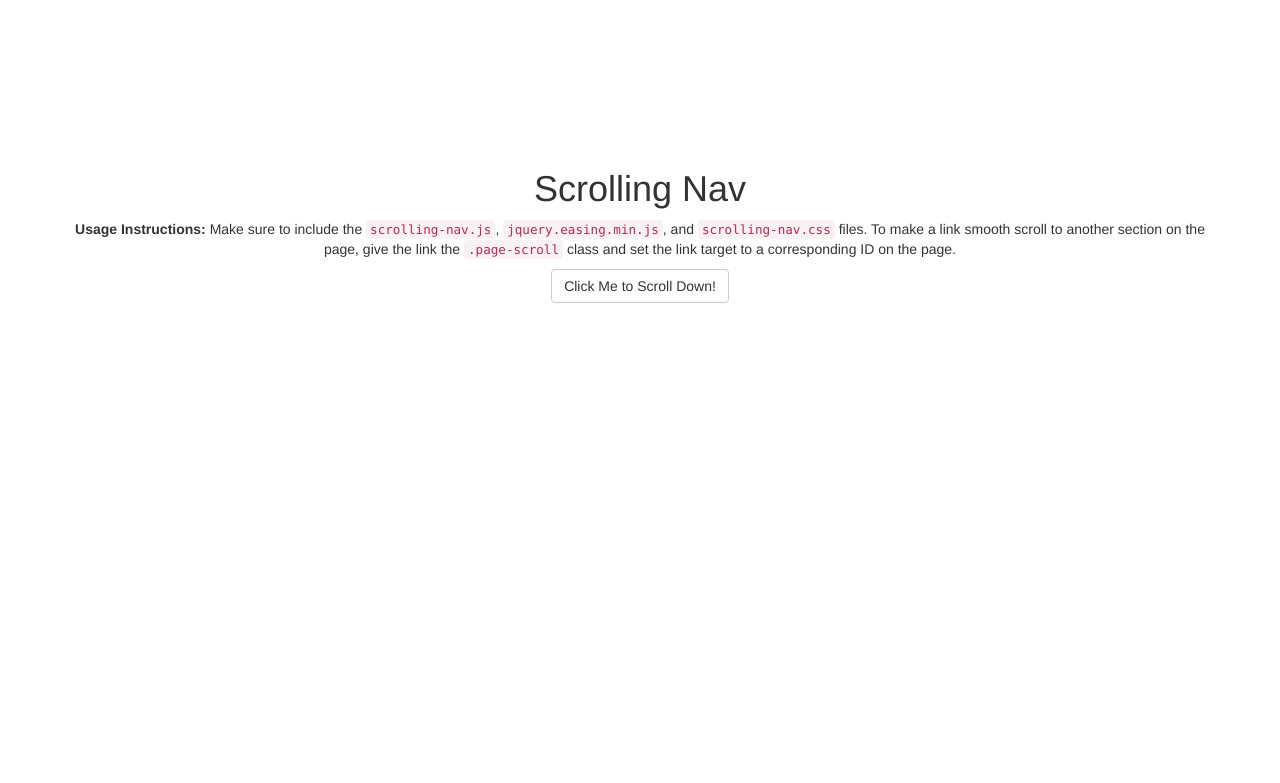
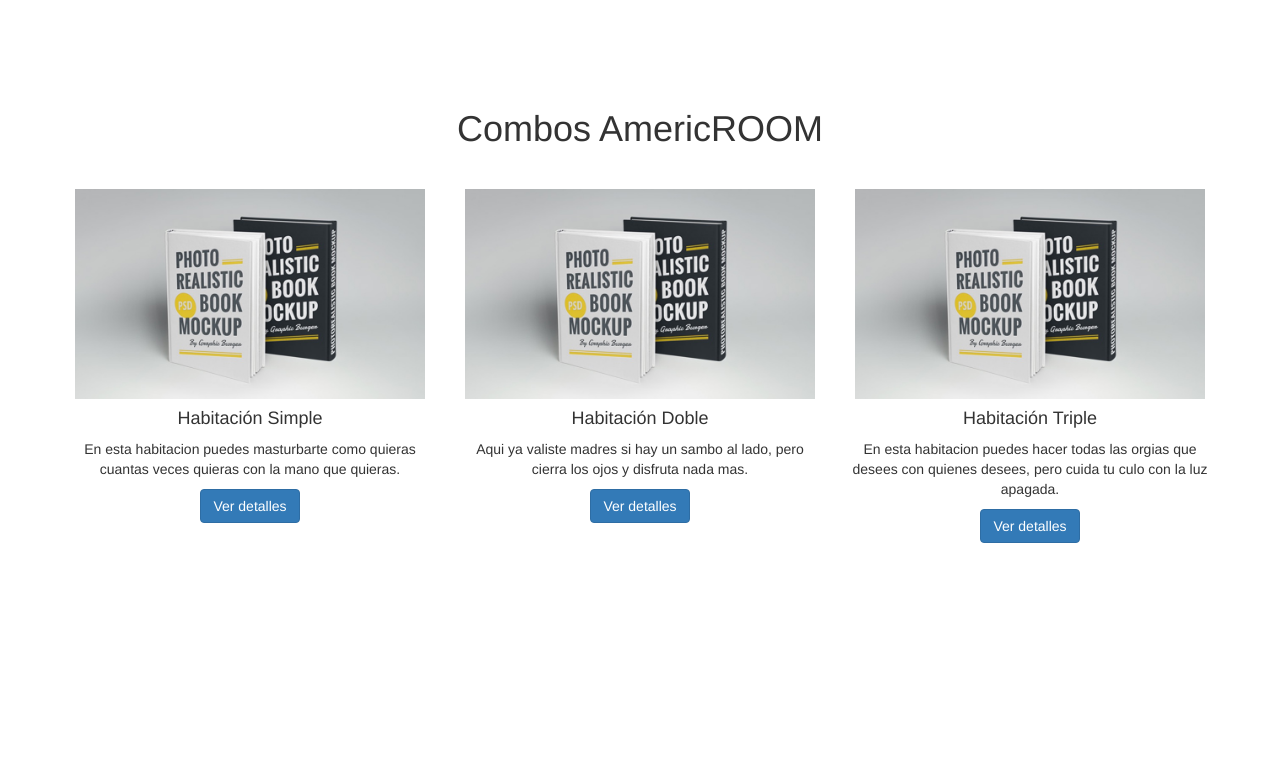
Before and after one commit to jsabbath/pro-01-HAmerica, a PHP site: page / in a window 1280 px wide. Shown: the part 351-1134 px from the top of the page. Run offline with PHP 8.4, Linux system fonts and the light colour scheme.

Commit message:
Menus independientes
agregacion de menus independientes

```diff
--- a/footer.php
+++ b/footer.php
@@ -0,0 +1,48 @@
+
+
+    <footer class="footer">
+      <div class="container">
+        <p class="text-muted">Place sticky footer content here.</p>
+      </div>
+    </footer>
+
+
+    <!-- jQuery -->
+    <script src="js/jquery.js"></script>
+
+    <!-- Bootstrap Core JavaScript -->
+    <script src="js/bootstrap.min.js"></script>
+
+    <!-- Scrolling Nav JavaScript -->
+    <script src="js/jquery.easing.min.js"></script>
+    <!--script src="js/scrolling-nav.js"></script-->
+
+    <!--Carrouseñ-->
+    <script>
+        // Activate Carousel
+        $("#myCarousel").carousel();
+
+        // Enable Carousel Indicators
+        $(".item").click(function(){
+            $("#myCarousel").carousel(1);
+        });
+
+        // Enable Carousel Controls
+        $(".left").click(function(){
+            $("#myCarousel").carousel("prev");
+        });
+    </script>
+
+</body>
+
+</html>
+
+
+<style>
+    *{
+        transition: .5s;
+    }
+    .carousel .item.left img{
+        width: 100% !important;
+    }
+</style>
--- /dev/null
+++ b/habitaciones.php
@@ -0,0 +1,5 @@
+<?php include_once('header.php'); ?>
+<?php
+	//habitaciones.php
+?>
+<?php include('footer.php'); ?>
--- a/header.php
+++ b/header.php
@@ -10,13 +10,15 @@
     <meta name="author" content="">
     <link rel="icon" type="image/png" href="img/logoha.png" />
 
-    <title>Hospedaje America | Huancayo</title>
+    <title>Hospedaje América</title>
 
     <!-- Bootstrap Core CSS -->
     <link href="css/bootstrap.min.css" rel="stylesheet">
+    <!-- Custom CSS -->
+    <link href="css/scrolling-nav.css" rel="stylesheet" >
 
-    <!-- Custom CSS -->
-    <link href="css/scrolling-nav.css" rel="stylesheet">
+    <link rel="stylesheet" href="https://maxcdn.bootstrapcdn.com/bootstrap/4.0.0-alpha.4/css/bootstrap.min.css" integrity="sha384-2hfp1SzUoho7/TsGGGDaFdsuuDL0LX2hnUp6VkX3CUQ2K4K+xjboZdsXyp4oUHZj" crossorigin="anonymous">
+    <script src="https://maxcdn.bootstrapcdn.com/bootstrap/4.0.0-alpha.4/js/bootstrap.min.js" integrity="sha384-VjEeINv9OSwtWFLAtmc4JCtEJXXBub00gtSnszmspDLCtC0I4z4nqz7rEFbIZLLU" crossorigin="anonymous"></script>
 
     <!-- HTML5 Shim and Respond.js IE8 support of HTML5 elements and media queries -->
     <!-- WARNING: Respond.js doesn't work if you view the page via file:// -->
@@ -32,7 +34,7 @@
 <body id="page-top" data-spy="scroll" data-target=".navbar-fixed-top">
 
     <!-- Navigation -->
-    <nav class="navbar navbar-default navbar-fixed-top top-nav-collapse" role="navigation" style="border-bottom: solid 5px white;background-color: #b71003;">
+    <nav class="navbar navbar-default navbar-fixed-top top-nav-collapse" role="navigation" style="border-bottom: solid 5px white;background-color: #9a0d02;">
         <div class="container">
             <div class="navbar-header page-scroll">
                 <button type="button" class="navbar-toggle" data-toggle="collapse" data-target=".navbar-ex1-collapse">
@@ -41,7 +43,7 @@
                     <span class="icon-bar"></span>
                     <span class="icon-bar"></span>
                 </button>
-                <a class="navbar-brand page-scroll" href="#page-top">
+                <a class="navbar-brand page-scroll" href="index.php">
                     <img src="img/logoha.png" alt="Hospedaje America" style='height: 90px; margin-top: -10px'>
                 </a>
             </div>
@@ -54,16 +56,29 @@
                         <a class="page-scroll" href="#page-top"></a>
                     </li>
                     <li>
-                        <a class="page-scroll" href="#reserve">Reservas</a>
+                        <a class="page-scroll" href="index.php">Principal</a>
                     </li>
                     <li>
-                        <a class="page-scroll" href="#services">Servicios</a>
+                        <a class="page-scroll" href="servicios.php">Servicios</a>
                     </li>
                     <li>
-                        <a class="page-scroll" href="#about">Nosotros</a>
+                        <a class="page-scroll" href="nosotros.php">Nosotros</a>
+                    </li>
+                    <li class="dropdown">
+                        <a class="dropdown-toggle" data-toggle="dropdown" href="#">Habitaciones
+                        </a>
+                        <ul class="dropdown-menu">
+                          <li><a href="#">Habitación simple</a></li>
+                          <li><a href="#">Habitación doble</a></li>
+                          <li><a href="#">Habitación triple</a></li>
+                          <li><a href="#">Habitación matrimonial</a></li>
+                        </ul>
                     </li>
                     <li>
-                        <a class="page-scroll" href="#simulator">Simulador</a>
+                        <a class="page-scroll" href="reservas.php">Reservas</a>
+                    </li>
+                    <li>
+                        <a class="page-scroll" href="simulator.php">Simulador</a>
                     </li>
                     <li>
                         <a class="page-scroll" href="#contact">Contactos</a>
--- a/index.php
+++ b/index.php
@@ -1,4 +1,13 @@
-<?php include_once('header.php'); ?>
+<?php
+    include_once('header.php');
+    $buttonText = 'Ver detalles';
+?>
+
+    <section class="hidden" style="margin-top: 100px;
+    text-align: center;">
+        <img src="img/HAlogo2.png" alt="" style="width: 300px;">
+    </section>
+
     <!-- intro Section -->
     <section id='intro'>
         <div id="carousel-example" class="carousel slide" data-ride="carousel" style='margin-top:50px;'>
@@ -41,18 +50,53 @@
             </div>
     </section>
 
-
     <!-- Section -->
-    <section id="" class="intro-section">
+    <section id="" class="intro-section" style='padding-top: 90px'>
         <div class="container">
-            <div class="row">
+            <div class="row hidden">
                 <div class="col-lg-12">
-                    <h1>Scrolling Nav</h1>
-                    <p><strong>Usage Instructions:</strong> Make sure to include the <code>scrolling-nav.js</code>, <code>jquery.easing.min.js</code>, and <code>scrolling-nav.css</code> files. To make a link smooth scroll to another section on the page, give the link the <code>.page-scroll</code> class and set the link target to a corresponding ID on the page.</p>
+                    <h1>Reseña Hospedaje América</h1>
+                    <p>Nuestro Hospedaje se encuentra en la Ciudad de Huancayo, estamos a 6 cuadras de la Plaza de Armas y 3 Cuadras de la Municipalidad de Huancayo, en una zona bastante concurrida y con personal de seguridad permanente</p>
+                    <p>El confort no solamente lo sentirá en nuestras instalaciones, sino que también en la calidez y asesoramiento por parte nuestra, en cuestión gastronómica, cultural, turística y de diversión, asistiéndolo también en cuestiones de ubicación institucional en caso de personal ejecutivo.</p>
+                    <p>Contando también entre nuestros servicios a su disposición con una cabina de internet en caso de que no cuenten con Laptop; así como los breakfast & Cocteles. Agradeciendo de antemano su confianza y preferencia, cual sea su decisión Hospedaje América le da la bienvenida a la Incontrastable Ciudad de Huancayo.</p>
                     <a class="btn btn-default page-scroll" href="#about">Click Me to Scroll Down!</a>
                 </div>
             </div>
-        </div>
+            <div class="row">
+                <div class="row" style='margin-bottom: 30px'>
+                    <h1>Combos AmericROOM</h1>
+                </div>
+                <div class="col-xs-6 col-md-4">
+                    <div class="card">
+                      <img class="card-img-top" src="img/LIBROS-MOCKUP.jpeg" alt="Card image cap" width='350px'>
+                      <div class="card-block">
+                        <h4 class="card-title">Habitación Simple</h4>
+                        <p class="card-text">En esta habitacion puedes masturbarte como quieras cuantas veces quieras con la mano que quieras.</p>
+                        <a href="#" class="btn btn-primary"><?php echo $buttonText; ?></a>
+                      </div>
+                    </div>
+                </div>
+                <div class="col-xs-6 col-md-4">
+                    <div class="card">
+                      <img class="card-img-top" src="img/LIBROS-MOCKUP.jpeg" alt="Card image cap" width='350px'>
+                      <div class="card-block">
+                        <h4 class="card-title">Habitación Doble</h4>
+                        <p class="card-text">Aqui ya valiste madres si hay un sambo al lado, pero cierra los ojos y disfruta nada mas.</p>
+                        <a href="#" class="btn btn-primary"><?php echo $buttonText; ?></a>
+                      </div>
+                    </div>
+                </div>
+                <div class="col-xs-6 col-md-4">
+                    <div class="card">
+                      <img class="card-img-top" src="img/LIBROS-MOCKUP.jpeg" alt="Card image cap" width='350px'>
+                      <div class="card-block">
+                        <h4 class="card-title">Habitación Triple</h4>
+                        <p class="card-text">En esta habitacion puedes hacer todas las orgias que desees con quienes desees, pero cuida tu culo con la luz apagada.</p>
+                        <a href="#" class="btn btn-primary"><?php echo $buttonText; ?></a>
+                      </div>
+                    </div>
+                </div>
+            </div>
     </section>
 
     <!-- About Section -->
@@ -82,63 +126,12 @@
         <div class="container">
             <div class="row">
                 <div class="col-lg-12">
-                    <h1>Maps</h1>
-                    <section><iframe src="https://www.google.com/maps/embed?pb=!1m14!1m8!1m3!1d1950.7818793676597!2d-75.20617308731079!3d-12.07350774562882!3m2!1i1024!2i768!4f13.1!3m3!1m2!1s0x0%3A0x951f2c3eba45f1cb!2sHospedaje+Am%C3%A9rica!5e0!3m2!1ses!2sus!4v1473758343832" width="600" height="450" frameborder="0" style="border:0" allowfullscreen></iframe></section>
+                    <!--h1>Maps</h1-->
+                    <section><iframe src="https://www.google.com/maps/embed?pb=!1m14!1m8!1m3!1d1950.7818793676597!2d-75.20617308731079!3d-12.07350774562882!3m2!1i1024!2i768!4f13.1!3m3!1m2!1s0x0%3A0x951f2c3eba45f1cb!2sHospedaje+Am%C3%A9rica!5e0!3m2!1ses!2sus!4v1473758343832" width="100%" height="100%" frameborder="0" style="border:0" allowfullscreen></iframe></section>
                 </div>
             </div>
         </div>
     </section>
 
 
-
-
-
-
-    <footer class="footer">
-      <div class="container">
-        <p class="text-muted">Place sticky footer content here.</p>
-      </div>
-    </footer>
-
-
-    <!-- jQuery -->
-    <script src="js/jquery.js"></script>
-
-    <!-- Bootstrap Core JavaScript -->
-    <script src="js/bootstrap.min.js"></script>
-
-    <!-- Scrolling Nav JavaScript -->
-    <script src="js/jquery.easing.min.js"></script>
-    <!--script src="js/scrolling-nav.js"></script-->
-
-    <!--Carrouseñ-->
-    <script>
-        // Activate Carousel
-        $("#myCarousel").carousel();
-
-        // Enable Carousel Indicators
-        $(".item").click(function(){
-            $("#myCarousel").carousel(1);
-        });
-
-        // Enable Carousel Controls
-        $(".left").click(function(){
-            $("#myCarousel").carousel("prev");
-        });
-    </script>
-
-</body>
-
-</html>
-
-
-<style>
-    *{
-        transition: .5s;
-    }
-    .carousel .item.left img{
-        width: 100% !important;
-    }
-
-
-</style>
+<?php include('footer.php'); ?>
--- /dev/null
+++ b/nosotros.php
@@ -0,0 +1,5 @@
+<?php include_once('header.php'); ?>
+<?php
+	//nosotros.php
+ ?>
+<?php include('footer.php'); ?>
--- /dev/null
+++ b/servicios.php
@@ -0,0 +1,5 @@
+<?php include_once('header.php'); ?>
+<?php
+	//servicios.php
+ ?>
+ <?php include('footer.php'); ?>
--- /dev/null
+++ b/simulator.php
@@ -0,0 +1,5 @@
+<?php include_once('header.php'); ?>
+<?php
+	//simulator.php
+ ?>
+<?php include('footer.php'); ?>
```
Also changed, not shown: reservas.php (added, +7 -0 lines), README.md, img/LIBROS-MOCKUP.jpeg (added).
